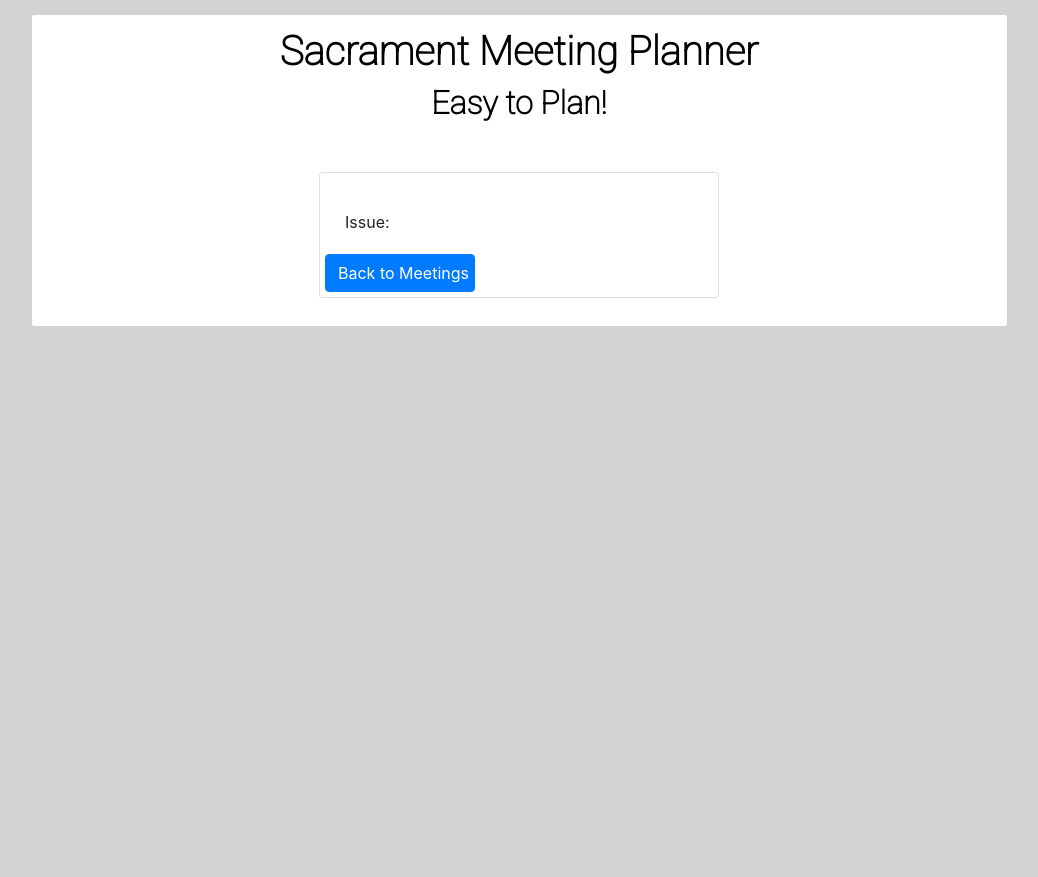
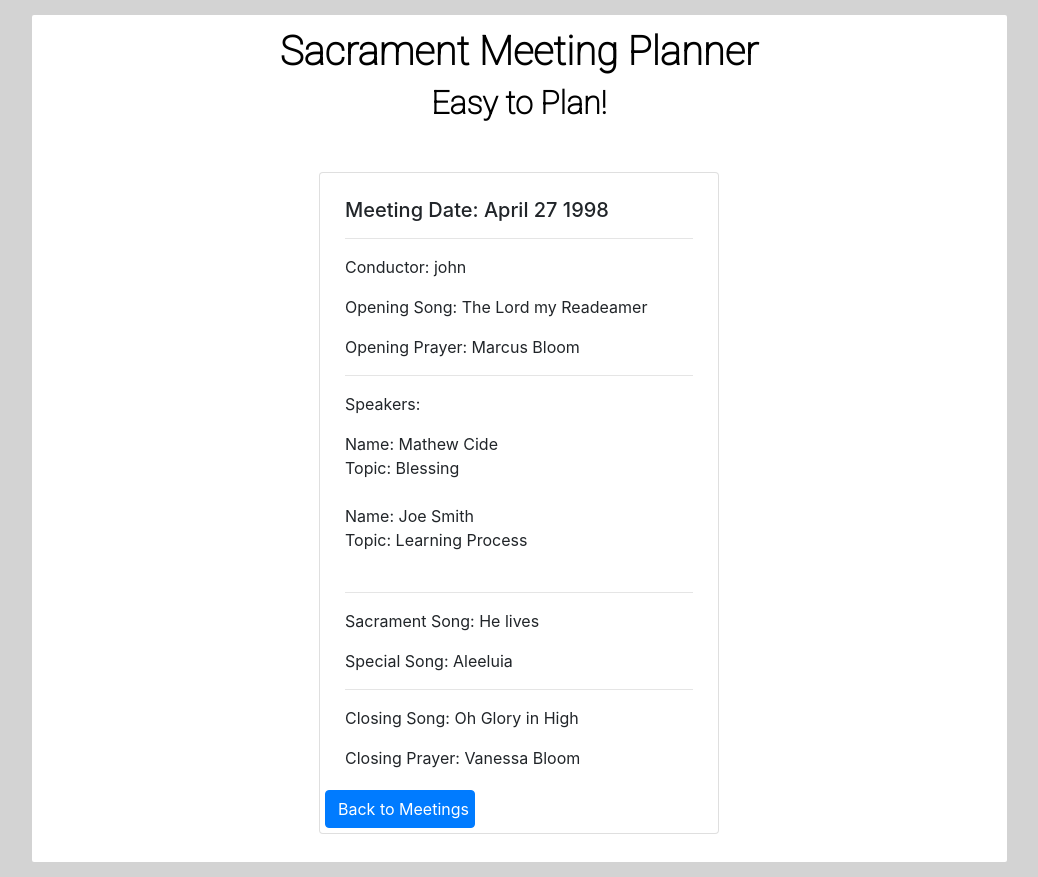
Before and after one commit to filipecamargos/React-Meeting-Planner-UI-APP, a React (Create React App) app: page / in a window 1280 px wide. Both pictures are taken after a click on the element 640 px from the left and 290 px from the top of the page. Shown: the whole page, without its empty margins (121-1159 px from the left). Before the commit the page ends 800 px from the top, so only its background shows below. Built offline with nearby package versions, Linux system fonts and the light colour scheme.

Commit message:
Meeting Details MVP

```diff
--- a/src/App.js
+++ b/src/App.js
@@ -21,7 +21,7 @@ class App extends Component {
     detailedMeeting : null,
     displayManager: {
       startPoint: 0,
-      endPoint: 10
+      endPoint: 5
     }
   }
 
@@ -45,7 +45,7 @@ class App extends Component {
 
     //Set the state
     this.setState({meetingDetail: tempState.meetingDetail})
-    this.setState({detailedIssue: tempState.detailedIssue})
+    this.setState({detailedMeeting: tempState.detailedMeeting})
   }
 
   //Handle back to the list of issue
@@ -57,7 +57,7 @@ class App extends Component {
 
         //Set the state
         this.setState({meetingDetail: tempState.meetingDetail})
-        this.setState({detailedIssue: tempState.detailedIssue})
+        this.setState({detailedMeeting: tempState.detailedMeeting})
   }
 
   //Handle next btn
@@ -67,8 +67,8 @@ class App extends Component {
     }
         //Create a temp state to modify it
         var tempState = {...this.state};
-        tempState.displayManager.startPoint += 10;
-        tempState.displayManager.endPoint += 10;
+        tempState.displayManager.startPoint += 5;
+        tempState.displayManager.endPoint += 5;
 
         //Set the state
         this.setState({displayManager : tempState.displayManager})
@@ -82,8 +82,8 @@ class App extends Component {
     }
       //Create a temp state to modify it
       var tempState = {...this.state};
-      tempState.displayManager.startPoint -= 10;
-      tempState.displayManager.endPoint -= 10;
+      tempState.displayManager.startPoint -= 5;
+      tempState.displayManager.endPoint -= 5;
 
       //Set the state
       this.setState({displayManager : tempState.displayManager})
@@ -107,6 +107,15 @@ class App extends Component {
       view = (
         <div key={123}>
             <MeetingDetails
+              date = {this.state.detailedMeeting.date}
+              conducter = {this.state.detailedMeeting.conducter}
+              openSong = {this.state.detailedMeeting.openSong}
+              sacramentHym = {this.state.detailedMeeting.sacramentHym}
+              specialSong = {this.state.detailedMeeting.specialSong}
+              closingSong = {this.state.detailedMeeting.closingSong}
+              openingPrayer = {this.state.detailedMeeting.openingPrayer}
+              closingPrayer = {this.state.detailedMeeting.closingPrayer}
+              speakers = {this.state.detailedMeeting.speakers}
               backToMeetingsList = {() => this.backToMeetingsList()}
             />
         </div>
--- a/src/Meeting/MeetingDetails.js
+++ b/src/Meeting/MeetingDetails.js
@@ -10,8 +10,28 @@ const MeetingDetails = (props) => {
         <div className="displayContainer">
             <div className="card details">
                 <div className="card-body">
-                    <h5 className="card-title">{props.title}</h5>
-                    <p className="card-text">Issue: {props.body}</p>
+                    <h5 className="card-title">Meeting Date: {props.date}</h5>
+                    <hr />
+                    <p className="card-text">Conductor: {props.conducter}</p>
+                    <p className="card-text">Opening Song: {props.openSong}</p>
+                    <p className="card-text">Opening Prayer: {props.openingPrayer}</p>
+                    <hr />
+                    <p className="card-text">Speakers:</p>
+                    {props.speakers.map((person, index) => (
+                        <div key={person.name + person.topic}>
+                            <span>Name: {person.name}</span><br />
+                            <span>Topic: {person.topic}</span>
+                            <br />
+                            <br />
+                        </div>
+                    ))}
+                    <hr />
+                    <p className="card-text">Sacrament Song: {props.sacramentHym}</p>
+                    <p className="card-text">Special Song: {props.specialSong}</p>
+                    <hr />
+                    <p className="card-text">Closing Song: {props.closingSong}</p>
+                    <p className="card-text">Closing Prayer: {props.closingPrayer}</p>
+
                 </div>
                 <button onClick={props.backToMeetingsList} className="btn btn-primary">Back to Meetings</button>
             </div>
@@ -20,5 +40,15 @@ const MeetingDetails = (props) => {
     );
 }
 
+/**
+ *                         openSong = {this.state.meetingDetail.openSong}
+              sacramentHym = {this.state.meetingDetail.sacramentHym}
+              specialSong = {this.state.meetingDetail.specialSong}
+              closingSong = {this.state.meetingDetail.closingSong}
+              openingPrayer = {this.state.meetingDetail.openingPrayer}
+              closingPrayer = {this.state.meetingDetail.closingPrayer}
+              speakers = {this.state.meetingDetail.speakers}
+ */
+
 //Make sure to export the person
 export default MeetingDetails;
```
